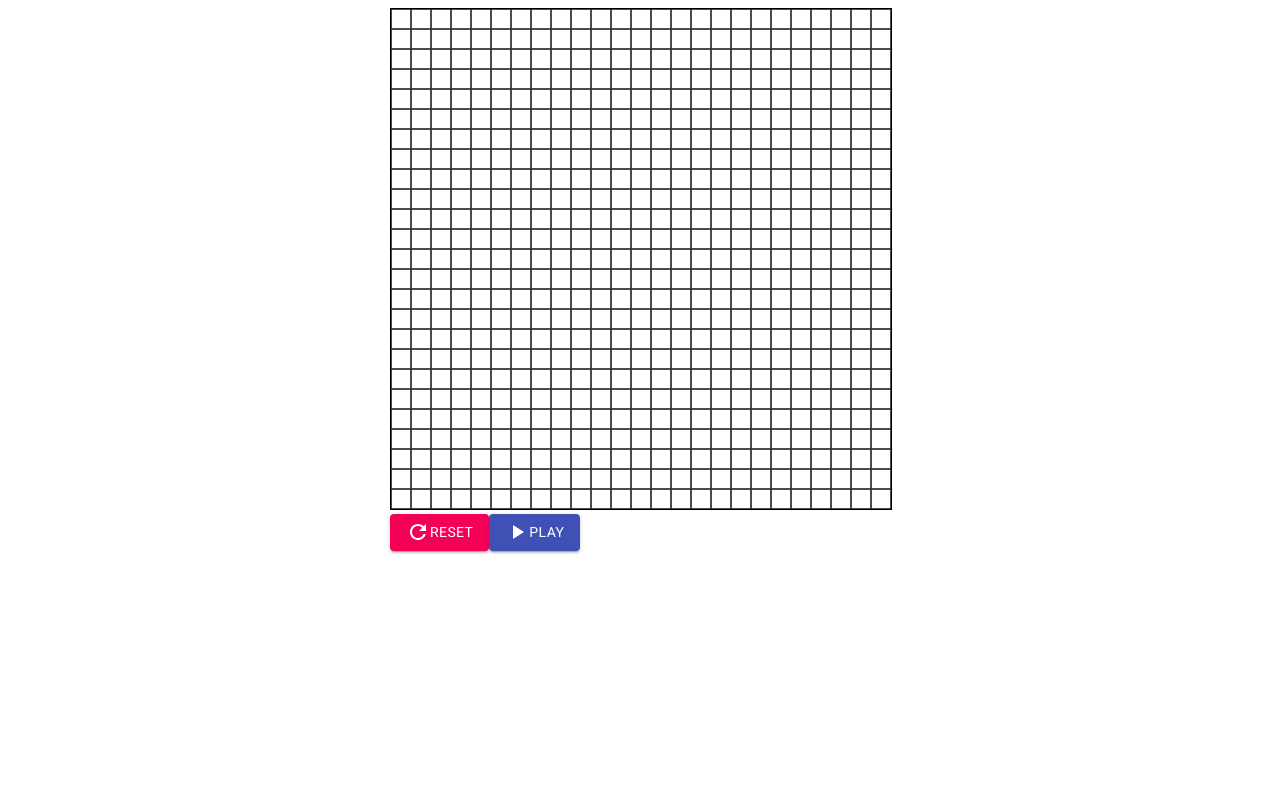
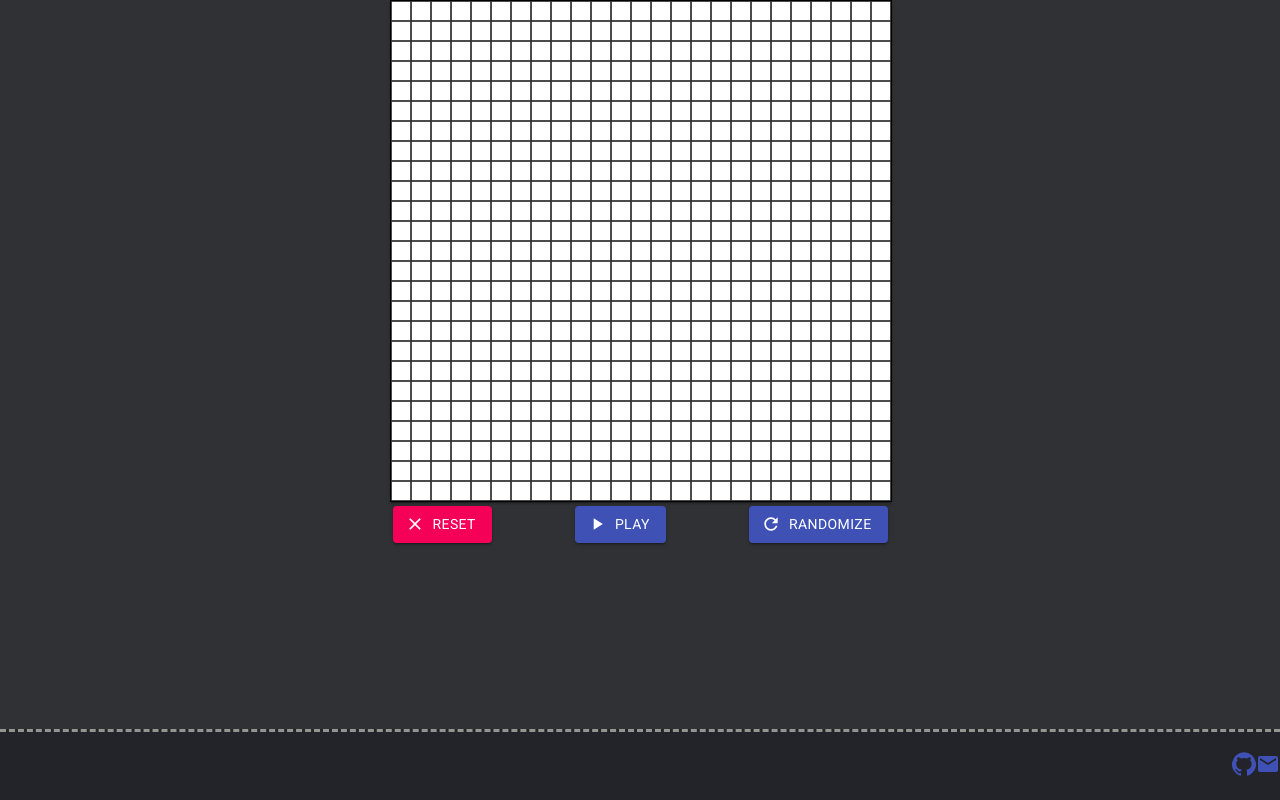
Before and after one commit to qwoprocks/web_projects, a Gatsby site: page / in a window 1280 px wide. Built offline with nearby package versions, Linux system fonts and the light colour scheme; Gatsby itself is replaced by a stand-in of ours.

Commit message:
Add sticky footer

```diff
--- /dev/null
+++ b/src/components/footer.tsx
@@ -0,0 +1,30 @@
+import styled from "styled-components"
+import React from "react"
+import { GitHub, Mail } from "@material-ui/icons"
+import { Link } from "@material-ui/core"
+
+const Container = styled.footer`
+    width: 100%;
+    padding: 20px 0;
+    margin-top: 30px;
+    background-color: #23232a;
+    border-top: 3px dashed #929590;
+    flex-shrink: 0;
+    display: flex;
+    justify-content: flex-end;
+`
+
+const Footer = () => {
+    return (
+        <Container>
+            <Link href="https://github.com/qwoprocks/web_projects" target="_blank">
+                <GitHub />
+            </Link>
+            <Link href="mailto:qwoprocks@gmail.com">
+                <Mail />
+            </Link>
+        </Container>
+    )
+}
+
+export default Footer
--- /dev/null
+++ b/src/components/main.tsx
@@ -0,0 +1,7 @@
+import styled from "styled-components"
+
+const Main = styled.main`
+    flex-grow: 1;
+`
+
+export default Main
--- a/src/components/maze.tsx
+++ b/src/components/maze.tsx
@@ -1,5 +1,5 @@
 import { Button } from "@material-ui/core"
-import { Pause, PlayArrow, Refresh } from "@material-ui/icons"
+import { Clear, Pause, PlayArrow, Refresh } from "@material-ui/icons"
 import React, { MouseEvent, MutableRefObject, useState, useEffect, useRef } from "react"
 import styled from "styled-components"
 
@@ -19,7 +19,16 @@
 `
 
 const StyledCanvas = styled.canvas`
+    background-color: white;
     border: 1px solid black;
+    box-shadow: 0px 3px 1px -2px rgba(0,0,0,0.2), 0px 2px 2px 0px rgba(0,0,0,0.14), 0px 1px 5px 0px rgba(0,0,0,0.12);
+`
+
+const ButtonContainer = styled.div`
+    margin: 0 auto;
+    width: ${MAZE_WIDTH - 5}px;
+    display: flex;
+    justify-content: space-between;
 `
 
 const Maze = () => {
@@ -56,7 +65,7 @@
 
     const updateMaze = () => {
         let bufferGrid = Array.from(Array(NUM_COLS), () => new Array(NUM_ROWS))
-        let mazeGrid = mazeGridRef.current;
+        let mazeGrid = mazeGridRef.current
         for (let i = 0; i < NUM_COLS; i++) {
             for (let j = 0; j < NUM_ROWS; j++) {
                 let neighbours = [
@@ -104,7 +113,7 @@
         if (canvasContext === undefined) {
             return
         }
-        canvasContext.lineWidth = LINE_WIDTH;
+        canvasContext.lineWidth = LINE_WIDTH
         // draw vertical lines
         for (let i = 0; i <= MAZE_WIDTH; i += CELL_SIZE) {
             canvasContext.moveTo(i, 0)
@@ -140,8 +149,9 @@
         drawCellAt(i, j, mazeGridRef.current)
     }
 
-    const handleResetClick = () => {
-        setIsPlaying(false);
+    const handleResetClick = (event: React.MouseEvent) => {
+        event.preventDefault()
+        setIsPlaying(false)
         for (let i = 0; i < NUM_COLS; i++) {
             for (let j = 0; j < NUM_ROWS; j++) {
                 mazeGridRef.current[i][j] = false
@@ -151,23 +161,38 @@
         drawGrid()
     }
 
-    const handlePlayPauseClick = () => {
+    const handleRandomizeClick = (event: React.MouseEvent) => {
+        event.preventDefault()
+        setIsPlaying(false);
+        clearCanvas()
+        drawGrid()
+        for (let i = 0; i < NUM_COLS; i++) {
+            for (let j = 0; j < NUM_ROWS; j++) {
+                mazeGridRef.current[i][j] = Math.random() > 0.5
+                drawCellAt(i, j, mazeGridRef.current)
+            }
+        }
+    }
+
+    const handlePlayPauseClick = (event: React.MouseEvent) => {
+        event.preventDefault()
         setIsPlaying(!isPlaying)
     }
 
     return (
         <CentralizedDiv>
             <StyledCanvas width={MAZE_WIDTH} height={MAZE_HEIGHT} ref={canvasRef} onClick={handleCellClick} />
-            <div>
-                <Button variant="contained" color="secondary" onClick={handleResetClick}>
-                    <Refresh />
-                    <span>Reset</span>
+            <ButtonContainer>
+                <Button variant="contained" color="secondary" startIcon={<Clear />} onClick={handleResetClick}>
+                    Reset
                 </Button>
-                <Button variant="contained" color="primary" onClick={handlePlayPauseClick}>
-                    {isPlaying ? <Pause /> : <PlayArrow />}
-                    <span>{isPlaying ? "Pause" : "Play"}</span>
+                <Button variant="contained" color="primary" startIcon={isPlaying ? <Pause /> : <PlayArrow />} onClick={handlePlayPauseClick}>
+                    {isPlaying ? "Pause" : "Play"}
                 </Button>
-            </div>
+                <Button variant="contained" color="primary" startIcon={<Refresh />} onClick={handleRandomizeClick}>
+                    Randomize
+                </Button>
+            </ButtonContainer>
         </CentralizedDiv>
     )
 }
--- /dev/null
+++ b/src/components/wrapper.tsx
@@ -0,0 +1,9 @@
+import styled from "styled-components"
+
+const Wrapper = styled.div`
+    min-height: 100%;
+    display: flex;
+    flex-direction: column;
+`
+
+export default Wrapper
--- a/src/globalStyle.ts
+++ b/src/globalStyle.ts
@@ -9,9 +9,23 @@
         src: local("PTSans"), url(${Fonts.PTSansRegularTTF}) format("truetype");
     }
 
+    html {
+        height: 100%;
+        text-rendering: optimizeLegibility;
+    }
+
+    #gatsby-focus-wrapper, #___gatsby {
+        height: 100%;
+        width: 100%;
+    }
+
     body {
+        padding: 0;
+        margin: 0;
+        width: 100%;
+        height: 100%;
+        background-color: #303134;
         font-family: "PTSans";
-        text-rendering: optimizeLegibility;
     }
 `
 
--- a/src/pages/index.tsx
+++ b/src/pages/index.tsx
@@ -1,6 +1,9 @@
 import React, { useEffect } from "react"
 import GlobalStyle from "src/globalStyle"
 import Maze from "src/components/maze"
+import Footer from "src/components/footer"
+import Main from "src/components/main"
+import Wrapper from "src/components/wrapper"
 
 const Home = () => {
     useEffect(() => {
@@ -10,7 +13,12 @@
     return (
         <>
             <GlobalStyle />
-            <Maze />
+            <Wrapper>
+                <Main>
+                    <Maze />
+                </Main>
+                <Footer />
+            </Wrapper>
         </>
     )
 }
```
